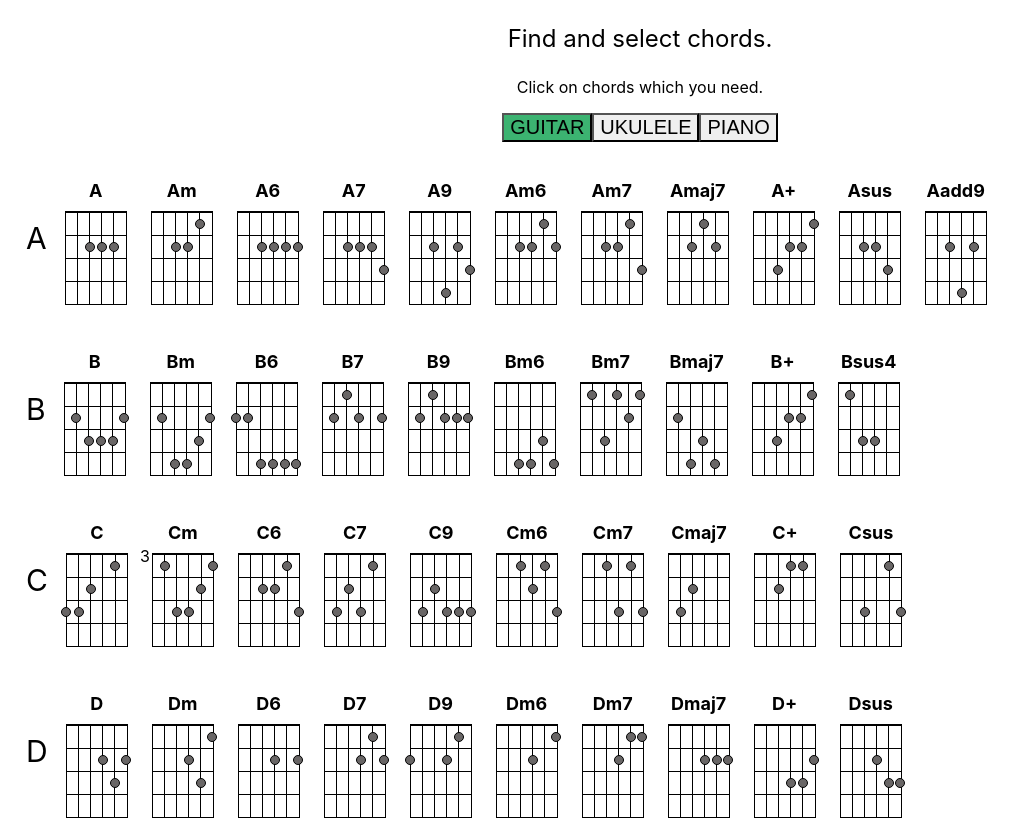
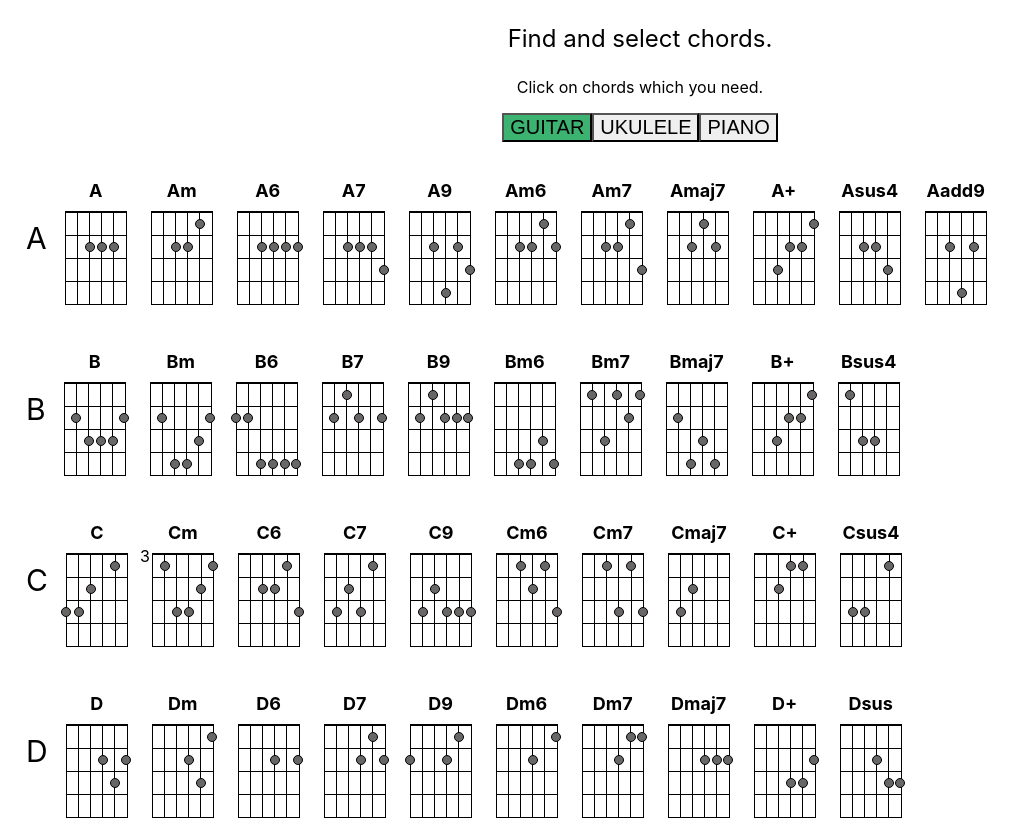
Before and after one commit to SVladikO/music_choird, a React (Create React App) app: page / in a window 1280 px wide. Shown: the top 819 px of the page, without its empty margins (0-1023 px from the left). Built offline with nearby package versions, Linux system fonts and the light colour scheme.

Commit message:
Added Asus4, Csus4

```diff
--- a/src/data/guitar.js
+++ b/src/data/guitar.js
@@ -10,7 +10,7 @@ const guitarData = [
             {name: 'Am7', notes: [[2], [3, 4], [1], [],]},
             {name: 'Amaj7', notes: [[3], [2, 4], [], [],]},
             {name: 'A+', notes: [[1], [2, 3], [4], [],]},
-            {name: 'Asus', notes: [[], [3, 4], [2], [],]},
+            {name: 'Asus4', notes: [[], [3, 4], [2], [],]},
             {name: 'Aadd9', notes: [[], [2,4], [], [3],]},
         ]
     },
@@ -39,7 +39,7 @@ const guitarData = [
             {name: 'Cm7', notes: [[2, 4], [], [1, 3], [],]},
             {name: 'Cmaj7', notes: [[], [4], [5], [],]},
             {name: 'C+', notes: [[2, 3], [4], [], [],]},
-            {name: 'Csus', notes: [[2], [], [1, 4], [],]},
+            {name: 'Csus4', notes: [[2], [], [4, 5], [],]},
         ]
     },
     {
--- a/src/data/piano.js
+++ b/src/data/piano.js
@@ -10,7 +10,7 @@ const guitarData = [
             {name: 'Am7', notes: [8, 10, 13, 17]},
             {name: 'Amaj7', notes: [5, 9, 10, 14]},
             {name: 'A+', notes: [10, 14, 18]},
-            {name: 'Asus', notes: []},
+            {name: 'Asus4', notes: [10, 12, 17]},
             {name: 'Aadd9', notes: [10, 12, 14, 17]},
         ]
     },
@@ -39,7 +39,7 @@ const guitarData = [
             {name: 'Cm7', notes: [1, 4, 8, 11]},
             {name: 'Cmaj7', notes: [5, 8, 12, 13]},
             {name: 'C+', notes: [1, 5, 9]},
-            {name: 'Csus', notes: []},
+            {name: 'Csus4', notes: [1, 6, 8]},
         ]
     },
     {
--- a/src/data/ukulele.js
+++ b/src/data/ukulele.js
@@ -10,7 +10,7 @@ const ukuleleData = [
             {name: 'Am7', notes: [[], [], [1, 2], [3]]},
             {name: 'Amaj7', notes: [[3, 4], [], [], []]},
             {name: 'A+', notes: [[2, 3], [4], [], []]},
-            {name: 'Asus', notes: [[], [3, 4], [], []]},
+            {name: 'Asus4', notes: [[], [3, 4], [], []]},
             {name: 'Aadd9', notes: [[3], [1, 4], [], []]},
         ]
     },
@@ -39,7 +39,7 @@ const ukuleleData = [
             {name: 'Cm7', notes: [[], [], [1, 2, 3, 4], []]},
             {name: 'Cmaj7', notes: [[], [1], [], []]},
             {name: 'C+', notes: [[4], [], [1], []]},
-            {name: 'Csus', notes: [[], [3], [1, 2], []]},
+            {name: 'Csus4', notes: [[2], [], [1], []]},
         ]
     },
     {
```
